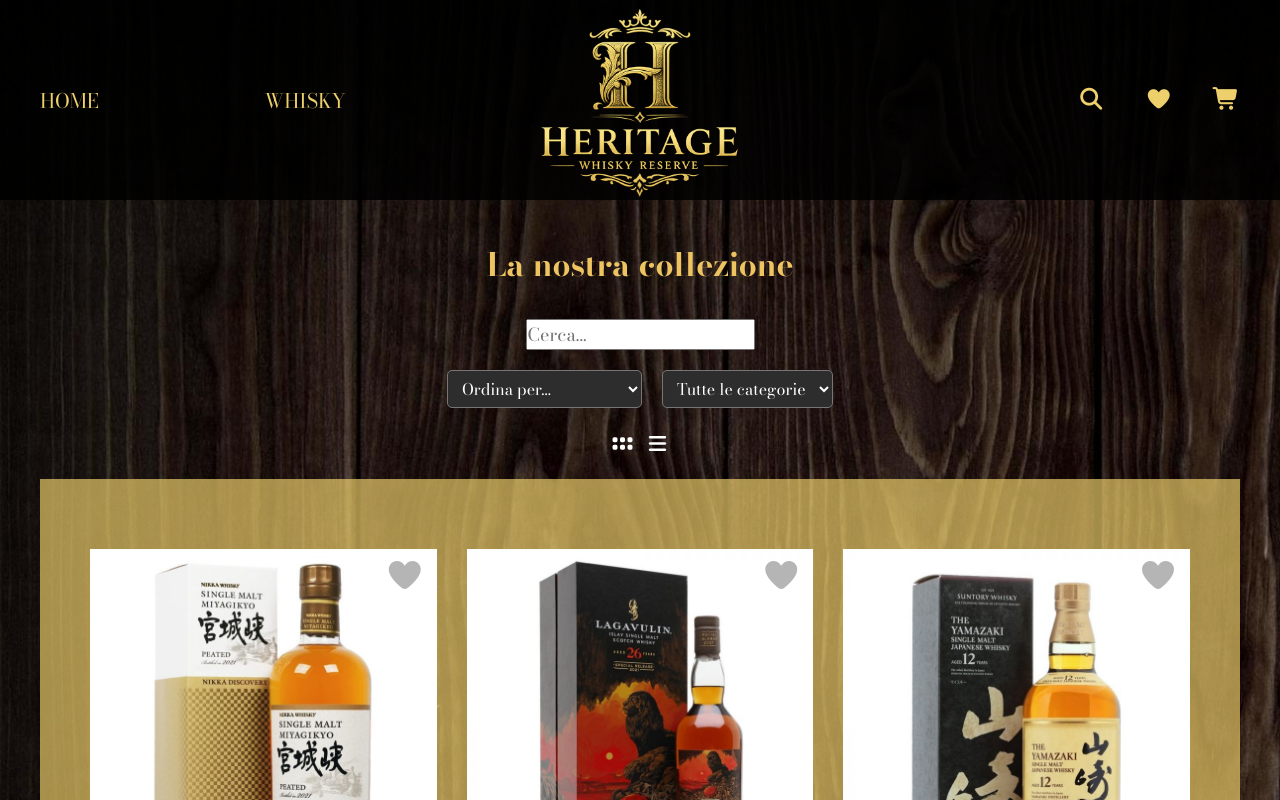
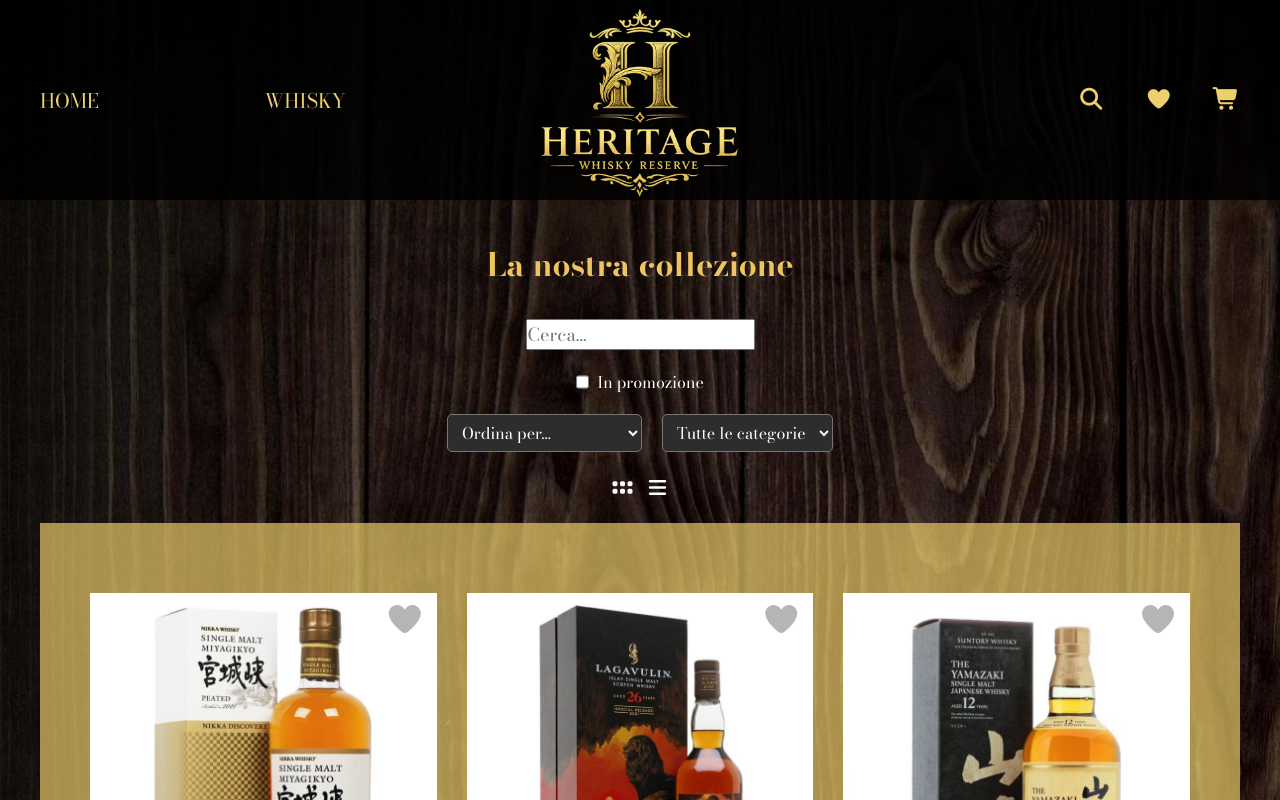
Before and after one commit to claraloforti/project-work-frontend-team3, a React (Vite) app: page /whisky in a window 1280 px wide. Shown: the top 800 px of the page. Built offline with nearby package versions, Linux system fonts and the light colour scheme; a web font is replaced by a local one.

Commit message:
add filtro in promozione

```diff
--- a/src/clara.css
+++ b/src/clara.css
@@ -132,6 +132,17 @@
     border-radius: 5px;
 }
 
+.promo-filter {
+    color: white;
+    margin-bottom: 20px;
+}
+
+.promo-filter label {
+    display: flex;
+    justify-content: center;
+    gap: 8px;
+}
+
 /* TOGGLE VISUALIZZAZIONE CARD */
 
 .view-toggle {
--- a/src/pages/WhiskyPage.jsx
+++ b/src/pages/WhiskyPage.jsx
@@ -8,6 +8,8 @@
     const [searchTerm, setSearchTerm] = useState("");
     // Stato per filtro categorie
     const [categoryFilter, setCategoryFilter] = useState("");
+    // Stato per filtro in promozione
+    const [promoFilter, setPromoFilter] = useState(false);
     // Stato per visualizzazione in griglia di default
     const [viewMode, setViewMode] = useState("grid");
     // Stato per opzioni di ordinamento
@@ -25,7 +27,9 @@
     const filteredWhiskies = whiskies.filter((w) => {
         const matchesSearch = w.name.toLowerCase().includes(searchTerm.toLowerCase());
         const matchesCategory = categoryFilter ? w.category === categoryFilter : true;
-        return matchesSearch && matchesCategory;
+        const matchesPromo = promoFilter ? w.discount > 0 : true;
+
+        return matchesSearch && matchesCategory && matchesPromo;
     });
 
     // Ordina in base alla scelta dell'utente
@@ -51,6 +55,19 @@
                     onChange={(e) => setSearchTerm(e.target.value)}
                 />
             </div>
+
+            {/* Checkbox filtro in promozione */}
+            <div className="promo-filter">
+                <label>
+                    <input
+                        type="checkbox"
+                        checked={promoFilter}
+                        onChange={(e) => setPromoFilter(e.target.checked)}
+                    />
+                    In promozione
+                </label>
+            </div>
+
             {/* Opzioni di ordinamento per prezzo, nome, recenti */}
             <div className="sort-options">
                 <select
@@ -65,6 +82,7 @@
                     <option value="recent">Più recenti</option>
                 </select>
             </div>
+
             {/* Filtro categorie */}
             <div className="categories-filter">
                 <select
```
